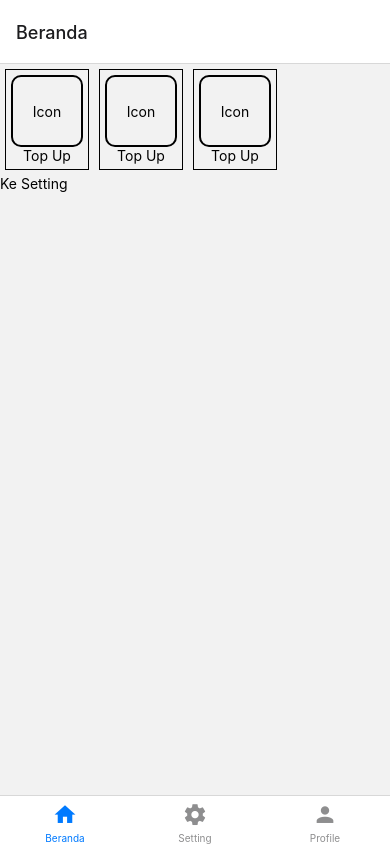
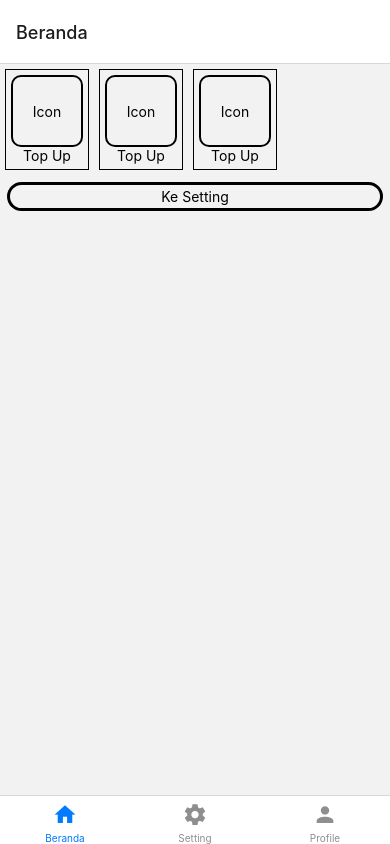
Before and after one commit to faisol35/MyProject, a React Native app: screen /Beranda in a window 390 px wide. Built offline with nearby package versions, Linux system fonts and the light colour scheme.

Commit message:
mengedit beranda

```diff
--- a/src/screens/Beranda.jsx
+++ b/src/screens/Beranda.jsx
@@ -27,4 +27,13 @@ const Beranda = ({navigation}) => {
 
 export default Beranda;
 
-const styles = StyleSheet.create({});
+const styles = StyleSheet.create({
+  tombol: {
+    borderWidth: 3,
+    justifyContent: 'center',
+    alignItems: 'center',
+    padding: 3,
+    margin: 7,
+    borderRadius: 30,
+  },
+});
```
